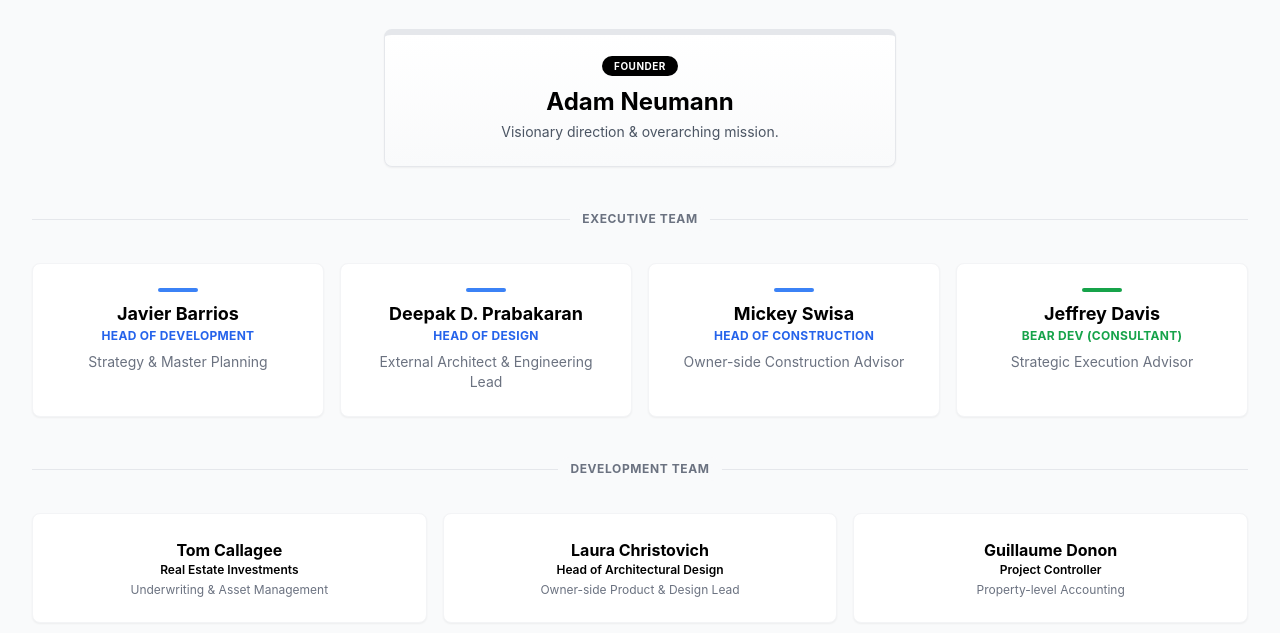
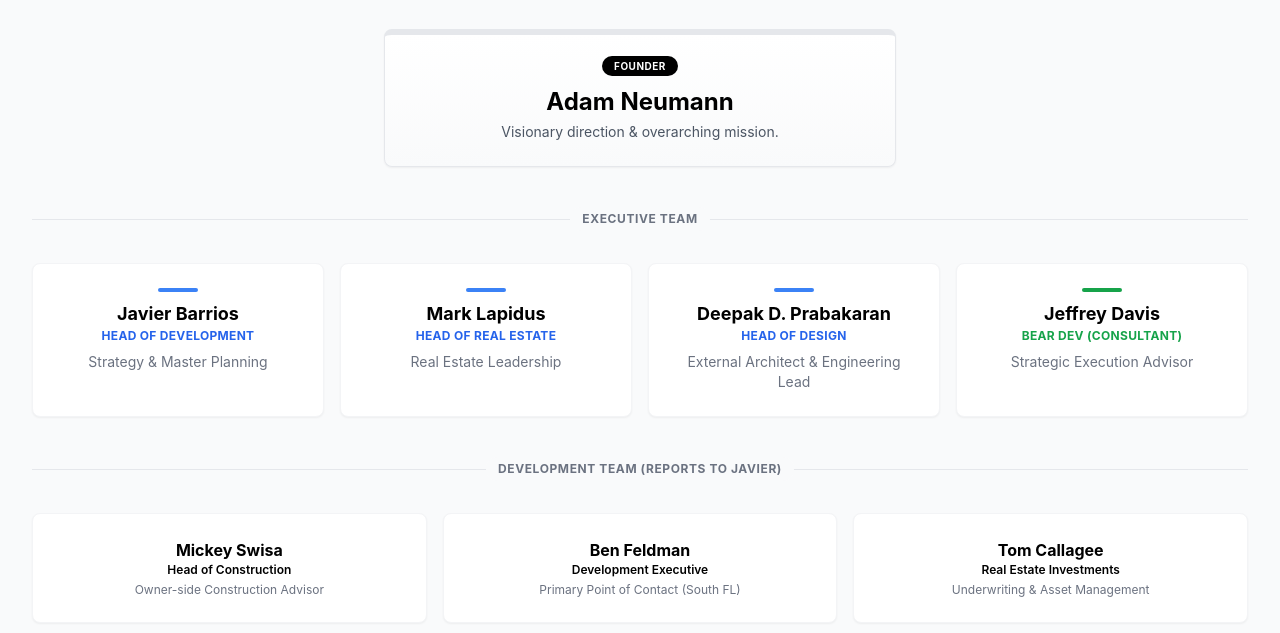
Before and after one commit to avireddy0/flow-envision, a website: page public/flow-workflow_V5.html in a window 1280 px wide. Shown: the part 167-800 px from the top of the page. Drawn offline with nearby package versions, Linux system fonts and the light colour scheme.

Commit message:
Update org chart: Add Mark Lapidus as Head of Real Estate, reorganize team under Javier

```diff
--- a/public/flow-workflow_V5.html
+++ b/public/flow-workflow_V5.html
@@ -366,15 +366,15 @@
 </div>
 <div class="org-card bg-white p-6 rounded-lg border border-gray-100 shadow-sm">
     <div class="mb-2"><span class="w-10 h-1 bg-blue-500 block rounded"></span></div>
+    <h4 class="font-bold text-lg text-black">Mark Lapidus</h4>
+    <p class="text-xs text-blue-600 font-bold uppercase tracking-wide mb-2">Head of Real Estate</p>
+    <p class="text-sm text-gray-500">Real Estate Leadership</p>
+</div>
+<div class="org-card bg-white p-6 rounded-lg border border-gray-100 shadow-sm">
+    <div class="mb-2"><span class="w-10 h-1 bg-blue-500 block rounded"></span></div>
     <h4 class="font-bold text-lg text-black">Deepak D. Prabakaran</h4>
     <p class="text-xs text-blue-600 font-bold uppercase tracking-wide mb-2">Head of Design</p>
     <p class="text-sm text-gray-500">External Architect & Engineering Lead</p>
-</div>
-<div class="org-card bg-white p-6 rounded-lg border border-gray-100 shadow-sm">
-    <div class="mb-2"><span class="w-10 h-1 bg-blue-500 block rounded"></span></div>
-    <h4 class="font-bold text-lg text-black">Mickey Swisa</h4>
-    <p class="text-xs text-blue-600 font-bold uppercase tracking-wide mb-2">Head of Construction</p>
-    <p class="text-sm text-gray-500">Owner-side Construction Advisor</p>
 </div>
 <div class="org-card bg-white p-6 rounded-lg border border-gray-100 shadow-sm">
     <div class="mb-2"><span class="w-10 h-1 bg-green-600 block rounded"></span></div>
@@ -384,17 +384,27 @@
 </div>
 </div>
 
-<!-- Level 3: Development Team -->
+<!-- Level 3: Development Team (Under Javier) -->
 <div class="relative mb-8">
     <div class="absolute inset-0 flex items-center" aria-hidden="true">
     <div class="w-full border-t border-gray-200"></div>
     </div>
     <div class="relative flex justify-center">
-    <span class="px-3 py-1 bg-gray-50 text-xs font-bold tracking-wider uppercase text-gray-500 rounded-full">Development Team</span>
+    <span class="px-3 py-1 bg-gray-50 text-xs font-bold tracking-wider uppercase text-gray-500 rounded-full">Development Team (Reports to Javier)</span>
     </div>
 </div>
 
 <div class="grid grid-cols-1 md:grid-cols-2 lg:grid-cols-3 gap-4 mb-8">
+    <div class="org-card bg-white p-6 rounded-lg border border-gray-100 shadow-sm">
+        <h4 class="font-bold text-black">Mickey Swisa</h4>
+        <p class="text-xs text-black font-semibold mb-1">Head of Construction</p>
+        <p class="text-xs text-gray-500">Owner-side Construction Advisor</p>
+    </div>
+    <div class="org-card bg-white p-6 rounded-lg border border-gray-100 shadow-sm">
+        <h4 class="font-bold text-black">Ben Feldman</h4>
+        <p class="text-xs text-black font-semibold mb-1">Development Executive</p>
+        <p class="text-xs text-gray-500">Primary Point of Contact (South FL)</p>
+    </div>
     <div class="org-card bg-white p-6 rounded-lg border border-gray-100 shadow-sm">
         <h4 class="font-bold text-black">Tom Callagee</h4>
         <p class="text-xs text-black font-semibold mb-1">Real Estate Investments</p>
@@ -409,11 +419,6 @@
         <h4 class="font-bold text-black">Guillaume Donon</h4>
         <p class="text-xs text-black font-semibold mb-1">Project Controller</p>
         <p class="text-xs text-gray-500">Property-level Accounting</p>
-    </div>
-    <div class="org-card bg-white p-6 rounded-lg border border-gray-100 shadow-sm">
-        <h4 class="font-bold text-black">Ben Feldman</h4>
-        <p class="text-xs text-black font-semibold mb-1">Development Executive</p>
-        <p class="text-xs text-gray-500">Primary Point of Contact (South FL)</p>
     </div>
     <div class="org-card bg-white p-6 rounded-lg border border-gray-100 shadow-sm border-l-green-600">
         <h4 class="font-bold text-black">Envision Construction</h4>
```
